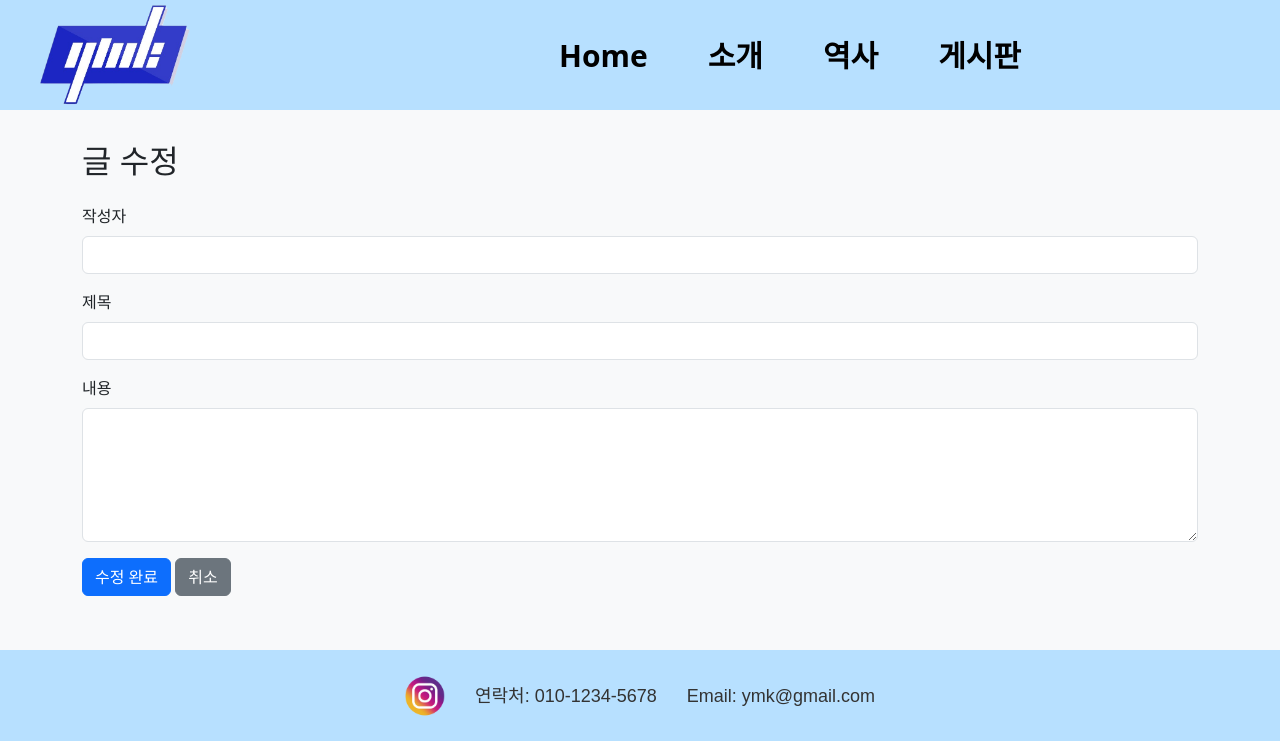
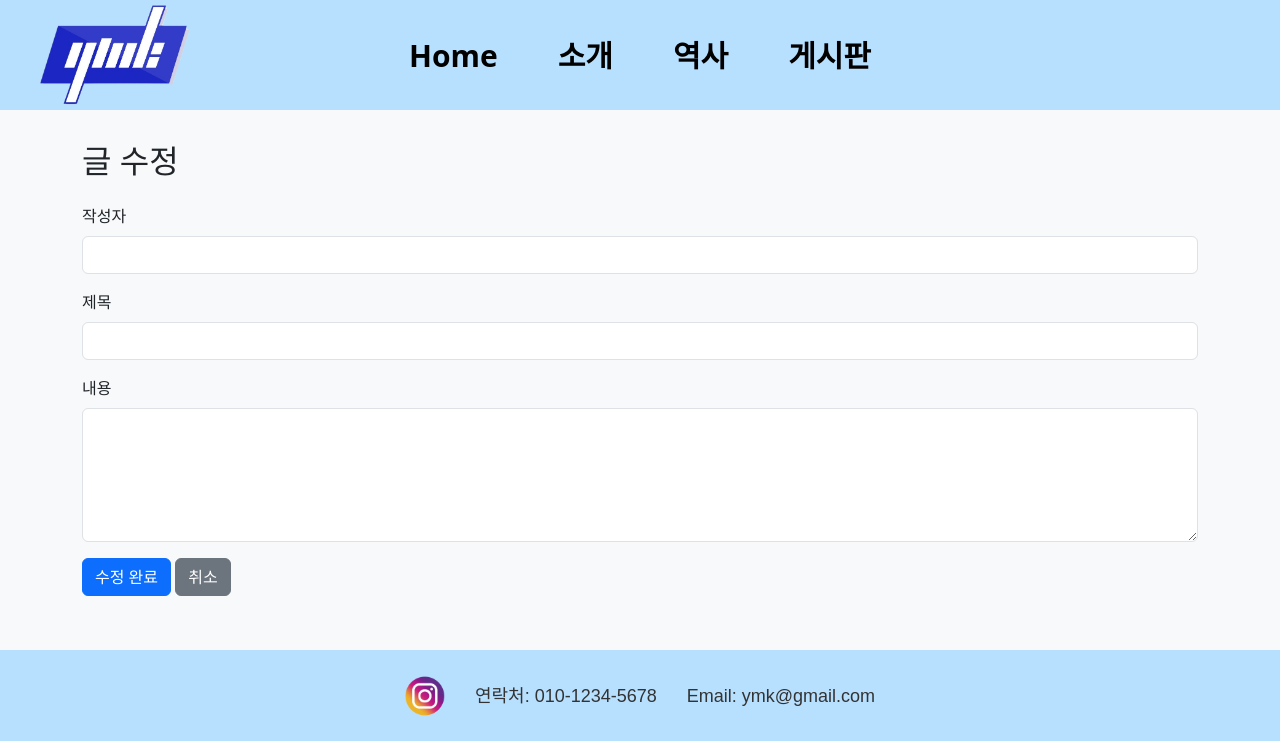
Before and after one commit to davidko0616/web_programming_project, a Flask app: template templates/edit.html in a window 1280 px wide. Shown: the top 741 px of the page. Run offline with Flask 3, Linux system fonts and the light colour scheme; the template is opened without the code that fills it, so the values that code supplies are empty.

Commit message:
edit.html fix

```diff
--- a/static/qna.css
+++ b/static/qna.css
@@ -179,3 +179,23 @@ body {
 .vote-btn.downvote.active {
   color: red;
 }
+
+.edit-page .header {
+    display: flex;
+    justify-content: space-between;
+    position: relative;
+}
+
+.edit-page .logo img {
+    display: block; /* Fixes image display issue */
+}
+
+.edit-page .navbar {
+    position: absolute;
+    left: 50%;
+    transform: translateX(-50%);
+}
+
+.edit-page .menu-bar {
+    justify-content: center;
+}
--- a/templates/edit.html
+++ b/templates/edit.html
@@ -6,21 +6,20 @@
   <link rel="stylesheet" href="/static/qna.css">
   <link href="https://cdn.jsdelivr.net/npm/bootstrap@5.3.0/dist/css/bootstrap.min.css" rel="stylesheet">
 </head>
-<body class="bg-light">
-      <div class="header">
+<body class="bg-light edit-page">
+  <header class="header">
     <div class="logo">
-          <img src="../static/pictures/YMK%20로고.png" alt="Clickable Image" id="logoimg" style="cursor: pointer;" width="180" height="80">
+      <img src="/static/pictures/YMK 로고.png" alt="YMK Logo" id="logoimg" style="cursor: pointer;">
     </div>
-
-        <nav class="navbar">
+    <div class="navbar">
       <ul class="menu-bar">
         <li><a href="{{ url_for('home') }}">Home</a></li>
         <li><a href="{{ url_for('intro') }}">소개</a></li>
         <li><a href="#">역사</a></li>
         <li><a href="{{ url_for('qna') }}">게시판</a></li>
       </ul>
-        </nav>
     </div>
+  </header>
 <div class="container py-4">
   <h2 class="mb-4">글 수정</h2>
   <form method="POST" action="{{ url_for('edit', post_id=post.id) }}">
@@ -41,25 +40,18 @@
   </form>
 </div>
 
-        <div id="footer-wrap">
-          <div id="footer" class="footer">
-            <div class="inner">
-              <div class="relatedLinks">
+  <footer id="footer-wrap">
+    <div class="footer">
       <ul class="sns">
         <li>
-                    <a href="https://www.instagram.com/ymkofficial/"
-                       onmousedown="_trk_clickTrace('EVT', '메인^footer^SNS^인스타그램');"
-                       rel="noopener noreferrer"
-                       target="_blank">
-                      <img alt="instagram 새창으로 열림" src="../static/pictures/foot-icon02.png">
+          <a href="https://www.instagram.com/ymkofficial/" target="_blank">
+            <img alt="instagram" src="/static/pictures/foot-icon02.png">
           </a>
         </li>
         <li>연락처: 010-1234-5678</li>
         <li>Email: ymk@gmail.com</li>
       </ul>
     </div>
-            </div>
-          </div>
-        </div>
+  </footer>
 </body>
 </html>
--- a/templates/qna.html
+++ b/templates/qna.html
@@ -29,7 +29,7 @@
       <h2>Q&A 게시판</h2>
       <div class="d-flex">
         <input type="text" id="searchInput" placeholder="검색..." class="form-control me-2" value="{{ query }}">
-        <a href="{{ url_for('qna_write') }}" class="btn btn-primary">작성</a>
+        <a href="{{ url_for('qna_write') }}" class="btn btn-primary">+작성</a>
       </div>
     </div>
 
```
Lines whose indentation alone changed are shown as unchanged.
